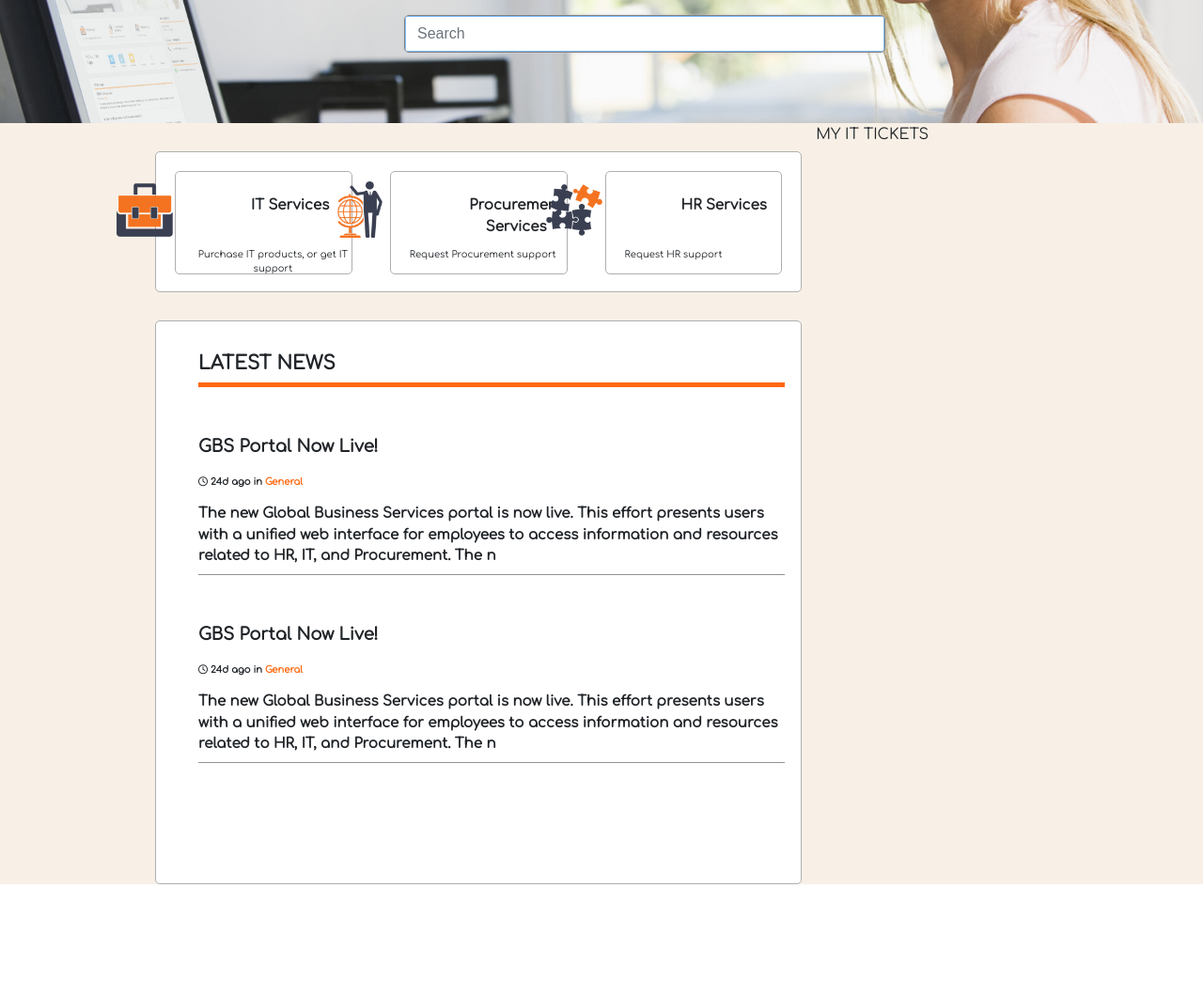
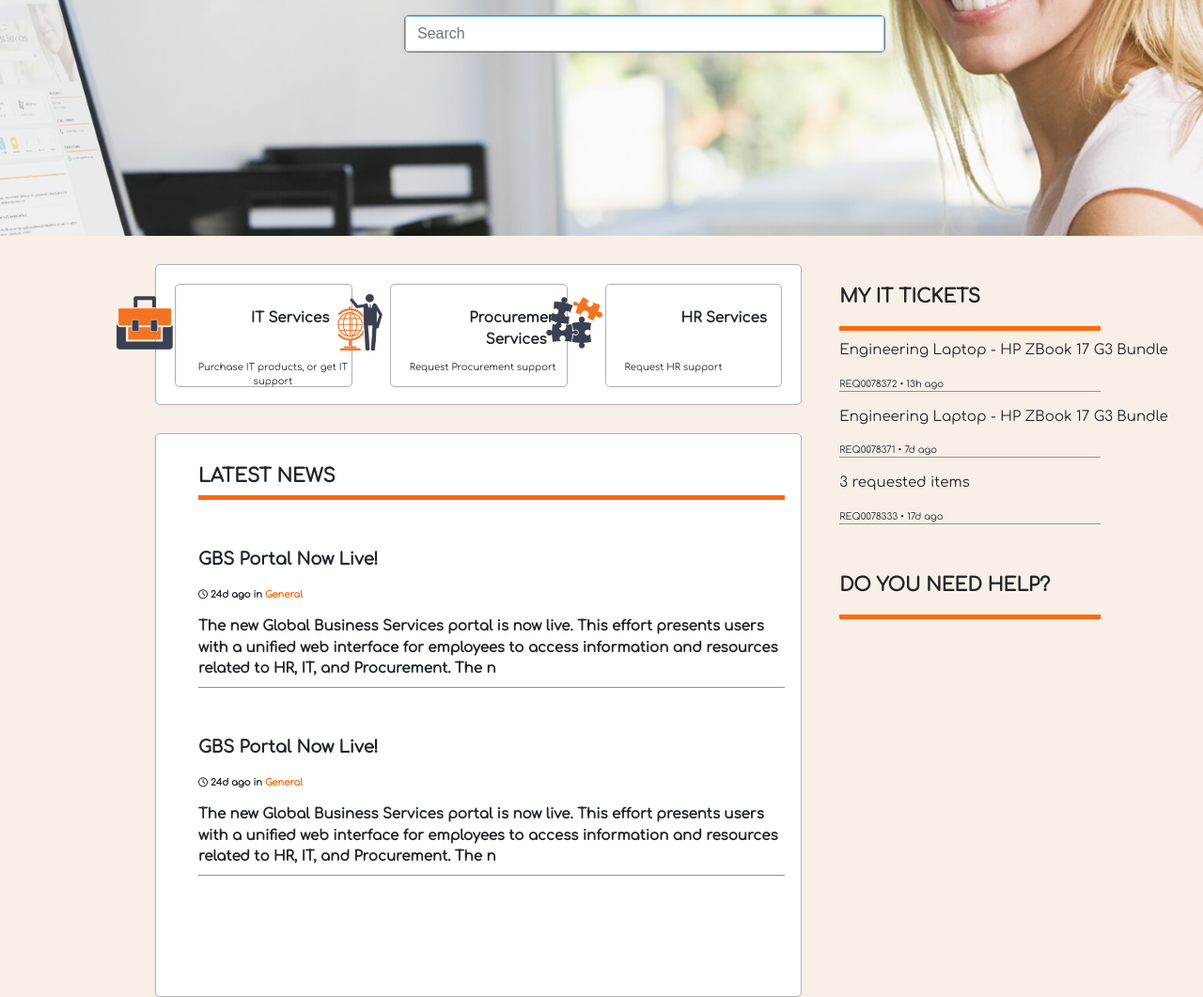
Before and after one commit to beardybones/NewRocket, a plain HTML site: page index.html in a window 1280 px wide. Shown: the part 340-1401 px from the top of the page at 94% size. Before the commit the page ends 1281 px from the top, so only its background shows below. Drawn offline with nearby package versions, Linux system fonts and the light colour scheme.

Commit message:
finished My IT Tickets

```diff
--- a/assets/css/style.css
+++ b/assets/css/style.css
@@ -125,7 +125,7 @@ body {
   .bg-img {
     /* The image used */
     background-image: url('../imgs/background.jpg');
-
+    height: 500px;
 
     min-height: 380px;
 
@@ -292,6 +292,37 @@ body {
     font-weight: 600;
   }
 
+  .mit {
+    font-size: 20px;
+    font-weight: 800;
+    margin-top: 50px;
+    margin-left: 25px;
+    border-bottom: 5px solid rgb(255, 104, 16);
+    width: 70%;
+  }
+
+  .engineer {
+    font-size: 15px;
+    margin-top: 10px;
+    margin-left: 25px;
+  }
+
+  .req {
+    margin-left: 25px;
+    font-size: 10px;
+    border-bottom: 1px solid rgb(146, 146, 146);
+    width: 70%;
+  }
+
+  .dynh {
+    font-size: 20px;
+    font-weight: 800;
+    margin-top: 50px;
+    margin-left: 25px;
+    border-bottom: 5px solid rgb(255, 104, 16);
+    width: 70%;
+  }
+
   /* CONNECT W/ ME CSS */
   .connect-header {
     /* Typography */
--- a/index.html
+++ b/index.html
@@ -157,8 +157,27 @@
           </div>
         </div>
 
-        <div class="col-6 col-md-4">
-          MY IT TICKETS
+        <div class="side col-6 col-md-4">
+          <div class="mit">
+              <p>MY IT TICKETS</p>
+          </div>
+          <div>
+            <p class="engineer">Engineering Laptop - HP ZBook 17 G3 Bundle</p>
+            <p class="req">REQ0078372 • 13h ago</p>
+          </div>
+          <div>
+            <p class="engineer">Engineering Laptop - HP ZBook 17 G3 Bundle</p>
+            <p class="req">REQ0078371 • 7d ago</p>
+          </div>
+          <div>
+            <p class="engineer">3 requested items</p>
+            <p class="req">REQ0078333 • 17d ago</p>
+          </div>
+
+          <div class="dynh">
+            <p>DO YOU NEED HELP?</p>
+          </div>
+
         </div>
 
       </div>
```
